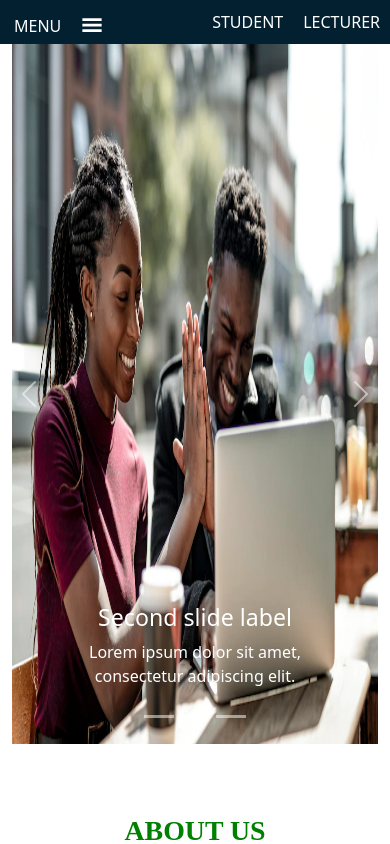
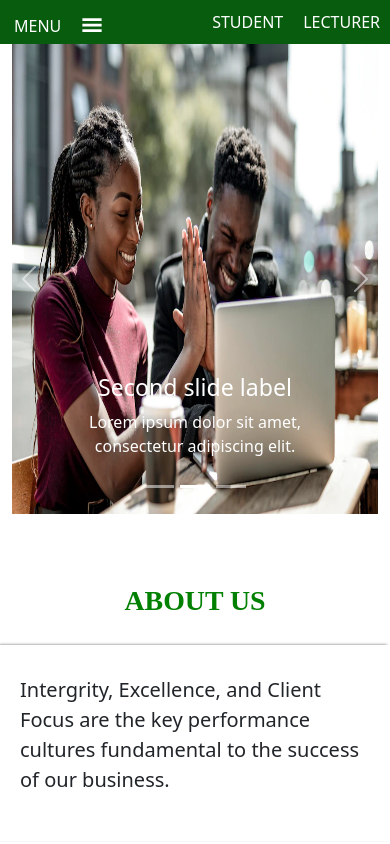
Before and after one commit to SHPrince1/edu-tech, a React (Create React App) app: page / in a window 390 px wide. Shown: the top 844 px of the page. Built offline with nearby package versions, Linux system fonts and the light colour scheme.

Commit message:
navbar adjusted

```diff
--- a/src/components/slider.js
+++ b/src/components/slider.js
@@ -5,6 +5,8 @@ import Student1 from "../images/students.webp";
 import Group from "../images/group.webp";
 import Container from 'react-bootstrap/Container';
 import Row from 'react-bootstrap/Row';
+
+import '../styles/slider.css';
 // import Col from 'react-bootstrap/Col';
 
 function Slider() {
--- a/src/styles/navbar.module.css
+++ b/src/styles/navbar.module.css
@@ -138,7 +138,7 @@
         flex-direction: column;
         gap: 25px;
         margin: 65px -100px;
-        background-color: #02202f;
+        background-color: #075c0e;
 
 
     }
@@ -155,7 +155,7 @@
     .navContainer{
         display:flex;
         justify-content:space-between;
-        background-color:#02202f;
+        background-color:#075c0e;
         color:#fff;
         text-decoration: none;
 
@@ -174,7 +174,7 @@
         padding: 10px 10px;
         line-height: 30px;
         justify-content: center;
-        background-color: #02202f;
+        background-color: #075c0e;
         /* color: #fff; */
         transition-delay: .3s;
 
--- /dev/null
+++ b/src/styles/slider.css
@@ -0,0 +1,21 @@
+.carousel-fade .carousel-item.active {
+    z-index: 1;
+    opacity: 1;
+
+}
+
+
+.w-100{
+    width: 100% ;
+    height:700px !important;
+
+}
+
+
+@media only screen and (max-width: 425px) and (min-width: 320px) {
+    .w-100{
+        width: 100% ;
+        height:470px !important;
+
+    }
+}
--- a/src/styles/slider.module.css
+++ /dev/null
@@ -1,5 +0,0 @@
-.carousel-fade .carousel-item.active {
-    z-index: 1;
-    opacity: 1;
-
-}
```
